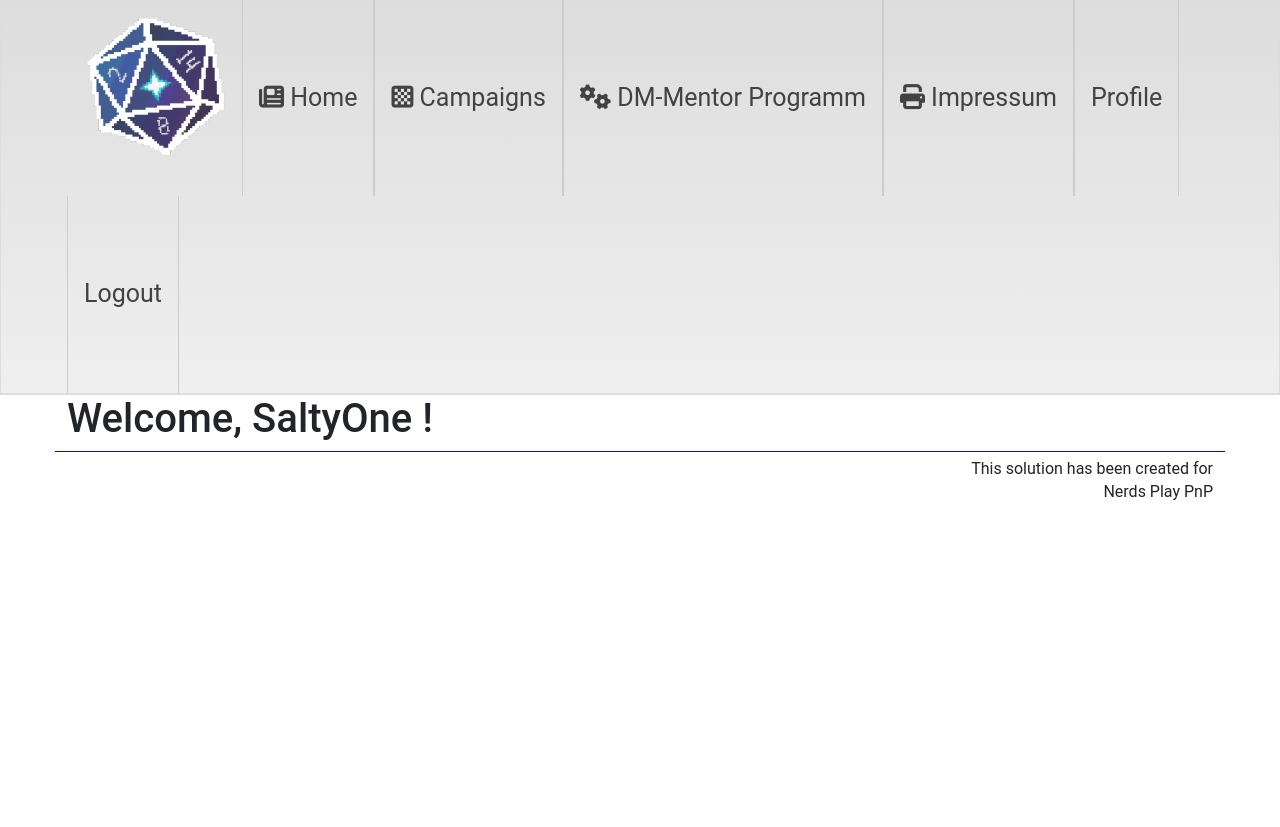
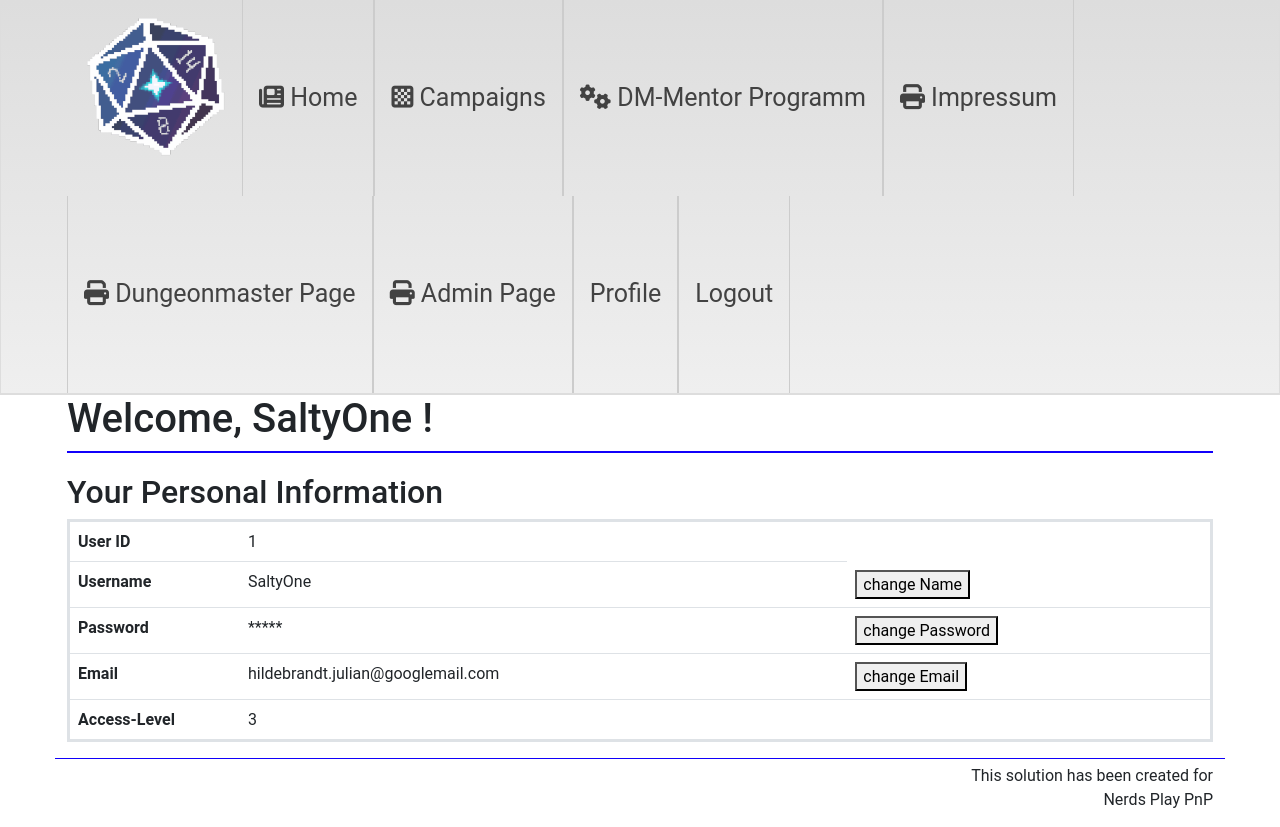
Before and after one commit to nerdsplayingpnp-tud/magicaltavern-api, a Flask app: page /profile in a window 1280 px wide. Before the commit the page ends 500 px from the top, so only its background shows below. Run offline with Flask 2, Linux system fonts and the light colour scheme; a user stored in the database is signed in; some libraries are stand-ins or nearby versions; some web fonts are replaced.

Commit message:
Added Roles, new Templates, Profile functionality, and more Security

```diff
--- a/main.py
+++ b/main.py
@@ -1,14 +1,14 @@
 from wsgiref.util import request_uri
+from werkzeug.security import generate_password_hash, check_password_hash
 from flask import *
-from werkzeug.security import generate_password_hash
-from flask_login import LoginManager
+from flask_login import LoginManager, current_user,login_user, login_required, logout_user
 from flask_mail import Mail, Message
 from handle_apikeys import generate, put
 from pathlib import Path
-from db import Database, make_file
+from db import Database, make_file, dbsql as db
 import json, time
-from api.v1_0.campaigns import get_campaigns, db_campaigns, toggle_player
-from db import dbsql as db
+from api.v1_0.campaigns import get_campaigns, db_campaigns, toggle_player_web
+
 
 from itsdangerous import URLSafeTimedSerializer, SignatureExpired, BadSignature
 
@@ -48,6 +48,26 @@ def confirm_Email(token):
     flash('Your Email has been confirmed!')
     return  redirect(url_for('auth.login'))
 
+@app.route('/confirm_email_campaign/<token>/<key>', methods=["GET"])
+def confirm_Email_campaign(token,key):
+    #verify token
+    try:
+            s = URLSafeTimedSerializer(
+                current_app.config["SECRET_KEY"], salt="camp-confirm"
+            )
+            email = s.loads(token, salt="camp-confirm", max_age=3600)
+    except (SignatureExpired, BadSignature):
+            return render_template("error.html")
+    user = User.query.filter_by(email=email).first()
+    if not user.email_confirm:
+        user.email_confirm = True
+        db.session.commit()
+    login_user(user)
+    toggle_player_web(key)
+    logout_user()
+    flash('You have been signed up!')
+    return  redirect(url_for('weblogic.campaign_page'))
+
 @app.route('/reset_password/<token>', methods=["GET","POST"])
 def resetPassword(token):
     if request.method == 'GET':
@@ -81,15 +101,64 @@ def resetPassword(token):
         flash('New Password has been set')
         return redirect(url_for('auth.login'))
 
+@app.route('/signUpCampaign/<key>', methods=["POST"])
+@login_required
+def signUpCampaign(key):
+    toggle_player_web(key)
+    flash('You have been signed up for this campaign')
+    return redirect(url_for('weblogic.campaign_page'))
+
+@app.route('/signUpCampaignEmail/<key>', methods=["POST"])
+def signUpCampaignEmail(key):
+    email = request.form.get('email')
+    user = User.query.filter_by(email=email).first()
+    if user:
+        if user.is_guest():
+            validateCampaign(email, key)
+            flash('You need to confirm your Email Address, check your inbox')
+            return redirect(url_for('weblogic.campaign_page'))
+        else:
+            flash("Error account with email exists, please sign in")
+            return redirect(url_for('auth.login'))
+    else:
+        new_guest = User(email=email, name='guest', password=generate_password_hash('password', method='sha256'), email_confirm = False, access = 0)
+        db.session.add(new_guest)
+        db.session.commit()
+        validateCampaign(email, key)
+        flash('You need to confirm your Email Address, check your inbox')
+        return redirect(url_for('weblogic.campaign_page'))
+
 #@app.route('/validate', methods=["POST"])
 #no reason right now for this to be callable from outside
+#functions sends email for Account sign up authentication with appropriate salt and token
 def validate(email):
     s = URLSafeTimedSerializer(
             current_app.config["SECRET_KEY"], salt="email-comfirm"
         )
     token = s.dumps(email, salt="email-confirm")
     msg = Message('PnP Email Authentication', sender =   ("Nerds Play PnP", 'nerdsplaypnpvalidator@gmail.com'), recipients = [email])
-    msg.body = "Hello Adventurer, ready for your next Adventure? Click the link to confirm your Email: " + request.url_root + url_for('confirm_Email', token = token)
+    msg.body = "Hello Adventurer, to complete the signup you have to confirm your email. Click the link to confirm your Email: " + request.url_root + url_for('confirm_Email', token = token)
+    mail.send(msg)
+    return None
+
+#Use User name as Salt to not allow changing of Id to change email of another account
+def validateNewEmail(email, id, name):
+    s = URLSafeTimedSerializer(
+            current_app.config["SECRET_KEY"], salt=name
+        )
+    token = s.dumps(email, salt=name)
+    msg = Message('PnP Email Authentication', sender =   ("Nerds Play PnP", 'nerdsplaypnpvalidator@gmail.com'), recipients = [email])
+    msg.body = "Hello Adventurer, to change your Email you have to confirm your new Email. Click the link to confirm your Email: " + request.url_root + url_for('confirm_new_Email', token = token, id=id)
+    mail.send(msg)
+    return None
+
+def validateCampaign(email, key):
+    s = URLSafeTimedSerializer(
+            current_app.config["SECRET_KEY"], salt="camp-comfirm"
+        )
+    token = s.dumps(email, salt="camp-confirm")
+    msg = Message('PnP Email Authentication', sender =   ("Nerds Play PnP", 'nerdsplaypnpvalidator@gmail.com'), recipients = [email])
+    msg.body = "Hello Adventurer, ready for your next Adventure? Click the link to confirm your Email: " + request.url_root + url_for('confirm_Email_campaign', token = token, key = key)
     mail.send(msg)
     return None
 
@@ -110,6 +179,66 @@ def reset_password_mail():
         return redirect(url_for('auth.login'))
 
 
+@app.route('/changeName', methods=['GET', 'POST'])
+@login_required
+def change_Name():
+    if request.method == 'GET':
+        return render_template( 'profile.html', user=current_user, changeName = True)
+    if request.method == 'POST':
+        name = request.form.get('newName')
+        user = User.query.filter_by(id=current_user.id).first()
+        user.name = name
+        db.session.commit()
+        flash("New Name has been set!")
+        return redirect(url_for( 'weblogic.profile'))
+
+@app.route('/changeEmail', methods=['GET', 'POST'])
+@login_required
+def change_Email():
+    if request.method == 'GET':
+        return render_template( 'profile.html', user=current_user, changeEmail = True)
+    if request.method == 'POST':
+        email = request.form.get('email')
+        validateNewEmail(email, current_user.id, current_user.name)
+        flash("Please check your Inbox to confirm your new Email.")
+        return redirect(url_for( 'weblogic.profile'))
+
+#Check if user name is the right salt, to see if the ID has been tempered with
+@app.route('/confirm_new_Email/<token>/<id>', methods=['GET'])
+def confirm_new_Email(token, id):
+    user = User.query.filter_by(id=id).first()
+
+    try:
+            s = URLSafeTimedSerializer(
+                current_app.config["SECRET_KEY"], salt=user.name
+            )
+            email = s.loads(token, salt=user.name, max_age=3600)
+    except (SignatureExpired, BadSignature):
+            return render_template("error.html")
+    user.email = email
+    db.session.commit()
+    flash('Your Email has been changed!')
+    return  redirect(url_for('weblogic.profile'))
+
+#Use Salt of User name to not allow changing of Id to change email of another account
+@app.route('/changePassword', methods=['GET', 'POST'])
+@login_required
+def change_Password():
+    if request.method == 'GET':
+        return render_template( 'profile.html', user=current_user, changePassword = True)
+    if request.method == 'POST':
+        oldPass = request.form.get('oldPassword')
+        newPass = request.form.get('newPassword')
+        user = User.query.filter_by(id=current_user.id).first()
+        if not check_password_hash(user.password, oldPass):
+            flash("wrong password")
+            return redirect(url_for( 'weblogic.profile'))
+        user.password = generate_password_hash(newPass, method='sha256')
+        db.session.commit()
+        flash("New Password has been set!")
+        return redirect(url_for( 'weblogic.profile'))
+
+
 from api.v1_0.models import User
 @login_manager.user_loader
 def load_user(user_id):
@@ -122,7 +251,7 @@ if __name__ == "__main__":
     from api.v1_0.auth import auth
     from api.v1_0.website_logic import weblogic
     from api.v1_0.campaigns import campaigns_api
-
+    #db.create_all(app=app)
     app.register_blueprint(campaigns_api)
     app.register_blueprint(weblogic)
     app.register_blueprint(auth)
--- a/static/base.css
+++ b/static/base.css
@@ -103,6 +103,7 @@ ul {
     border-width: 3px;
     border-top: solid #0742c0;
     border-top-width:2px;
+    margin-bottom: 10px;
 }
 
 .link-lorem-ipsum{
@@ -113,9 +114,22 @@ ul {
     text-decoration: none;
 }
 
+.profile{
+    padding-top: 20px;
+    border-top:2px solid #1100fa
+}
 .campaign{
     padding-top: 10px;
     border-top:3px solid #1100fa
+}
+
+.notification{
+    margin: 10px;
+    padding: 10px;
+    border: solid #016bf5;
+    border-width: 3px;
+    border-top: solid #0742c0;
+    border-top-width:2px;
 }
 
 /*----------------------------------------------------------------------------------*/
--- a/templates/base.html
+++ b/templates/base.html
@@ -54,6 +54,22 @@
                         Impressum
                     </a>
                 </li>
+                {% if current_user.is_authenticated and current_user.is_dm() %}
+                <li>
+                    <a href="/DmPage" class="item">
+                        <i class="fas fa-print"></i>
+                        Dungeonmaster Page
+                    </a>
+                </li>
+                {% endif %}
+                {% if current_user.is_authenticated and current_user.is_admin() %}
+                <li>
+                    <a href="/AdminPage" class="item">
+                        <i class="fas fa-print"></i>
+                        Admin Page
+                    </a>
+                </li>
+                {% endif %}
                 {% if current_user.is_authenticated %}
                 <li>
                     <a href="/profile" class="item">
@@ -102,7 +118,5 @@
         <p>This solution has been created for<br>Nerds Play PnP</p>
     </div>
 </footer>
-
-
 </body>
 </html>
--- a/templates/index.html
+++ b/templates/index.html
@@ -4,6 +4,6 @@
             <h2>News and Upcoming</h2>
             <section class="Blocktext">
                 News and Newsletter will appear here at some point!
-                <a class="link-lorem-ipsum" href="https://discord.gg/zk5wV5F5">Join our Discord Server!</a>
+                <a class="link-lorem-ipsum" href="https://discord.gg/By9zFV7Yar">Join our Discord Server!</a>
             </section>
 {% endblock %}
--- a/templates/login.html
+++ b/templates/login.html
@@ -6,7 +6,7 @@
     <div class="box">
         {% with messages = get_flashed_messages() %}
         {% if messages %}
-            <div class="notification is-danger">
+            <div class="notification">
                 {{ messages[0] }}
             </div>
         {% endif %}
--- a/templates/profile.html
+++ b/templates/profile.html
@@ -2,6 +2,122 @@
 
 {% block content %}
 <h1 class="title">
-  Welcome, {{name}} !
+  Welcome, {{user['name']}} !
 </h1>
+{% with messages = get_flashed_messages() %}
+{% if messages %}
+<div class="notification">
+  {{ messages[0] }}.
+</div>
+{% endif %}
+{% endwith %}
+<div class='profile'>
+  <h2>Your Personal Information</h2></th>
+    <table class="table">
+      <tbody>
+        <tr>
+            <th style ="width : 15%" scope="row">User ID</th>
+            <td>{{ user['id'] }}</td>
+          </tr>
+          {% if changeName %}
+          <tr>
+            <th style ="width : 15%" scope="row">New Username:</th>
+            <form action="/changeName" method="post">
+            <td>
+              <input name="newName" type="text" placeholder = "{{ user['name'] }}" autofocus="">
+            </td>
+              <td>
+                <button type="submit">change Name</button>
+            </td>
+          </form>
+          <td>
+          <form action="/profile" method="get">
+              <button type="submit">cancel</button>
+          </form>
+          </td>
+          </tr>
+          {% endif %}
+          {% if not changeName %}
+          <tr>
+            <th style ="width : 15%" scope="row">Username</th>
+            <td>{{ user['name'] }}</td>
+            <form action="/changeName" method="get">
+              <td>
+                <button type="submit">change Name</button>
+            </td>
+          </form>
+          </tr>
+          {% endif %}
+          {% if changePassword %}
+          <tr>
+            <th style ="width : 15%" scope="row">New Password</th>
+            <form action="/changePassword" method="post">
+            <td>
+              <label for ="oldPassword"> confirm old Password</label>
+              <input name="oldPassword" type="password" placeholder = "*****" autofocus=""></td>
+            <td>
+              <label for ="newPassword"> Set new Password</label>
+              <input name="newPassword" type="password" placeholder = "*****"></td>
+                <td>
+                  <button type="submit">change Password</button>
+              </td>
+            </form>
+            <td>
+              <form action="/profile" method="get">
+                  <button type="submit">cancel</button>
+              </form>
+            </td>
+          </tr>
+          <tr>
+          {% endif %}
+          {% if not changePassword %}
+          <tr>
+            <th style ="width : 15%" scope="row">Password</th>
+            <form action="/changePassword" method="get">
+            <td>*****</td>
+
+                <td>
+                  <button type="submit">change Password</button>
+              </td>
+            </form>
+          </tr>
+          {% endif %}
+          {% if changeEmail %}
+          <tr>
+            <th style ="width : 15%" scope="row">New Email</th>
+              <form action="/changeEmail" method="post">
+              <td>
+                <input class="input is-large" type="email" name="email" placeholder="{{ user['email'] }}" autofocus="">
+              </td>
+              <td>
+                <button type="submit">change Email</button>
+            </td>
+          </form>
+          <td>
+          <form action="/profile" method="get">
+              <button type="submit">cancel</button>
+          </form>
+          </td>
+          </tr>
+          {% endif %}
+          {% if not changeEmail %}
+          <tr>
+            <th style ="width : 15%" scope="row">Email</th>
+            <td>{{ user['email'] }}</td>
+
+          <form action="/changeEmail" method="get">
+            <td>
+              <button type="submit">change Email</button>
+          </td>
+        </form>
+      </tr>
+      {% endif %}
+
+          <tr>
+            <th style ="width : 15%" scope="row">Access-Level</th>
+            <td>{{ user['access'] }}</td>
+        </tr>
+      </tbody>
+    </table>
+  </div>
 {% endblock %}
--- a/templates/reset_password.html
+++ b/templates/reset_password.html
@@ -6,7 +6,7 @@
     <div class="box">
         {% with messages = get_flashed_messages() %}
         {% if messages %}
-            <div class="notification is-danger">
+            <div class="notification">
                 {{ messages[0] }}
             </div>
         {% endif %}
--- a/templates/reset_password_mail.html
+++ b/templates/reset_password_mail.html
@@ -10,7 +10,7 @@
                     <input class="input is-large" type="email" name="email" placeholder="Your Email" autofocus="">
                 </div>
             </div>
-            <button class="button is-block is-info is-large is-fullwidth">Set new Password</button>
+            <button class="button is-block is-info is-large is-fullwidth">Send Email</button>
         </form>
     </div>
 </div>
--- a/templates/signup.html
+++ b/templates/signup.html
@@ -8,8 +8,8 @@
     <div class="box">
         {% with messages = get_flashed_messages() %}
         {% if messages %}
-            <div class="notification is-danger">
-                {{ messages[0] }}. Go to <a href="{{ url_for('auth.login') }}">login page</a>.
+            <div class="notification">
+                {{ messages[0] }}.
             </div>
         {% endif %}
         {% endwith %}
```
Also changed, not shown: api/v1_0/auth.py (+20 -8 lines), api/v1_0/campaigns.py (+24 -0 lines), api/v1_0/models.py (+19 -0 lines), api/v1_0/website_logic.py (+22 -3 lines), templates/AdminPage.html (added, +44 -0 lines), templates/DmPage.html (added, +8 -0 lines), templates/campaigns.html (+47 -18 lines), README.md, db.sqlite.
